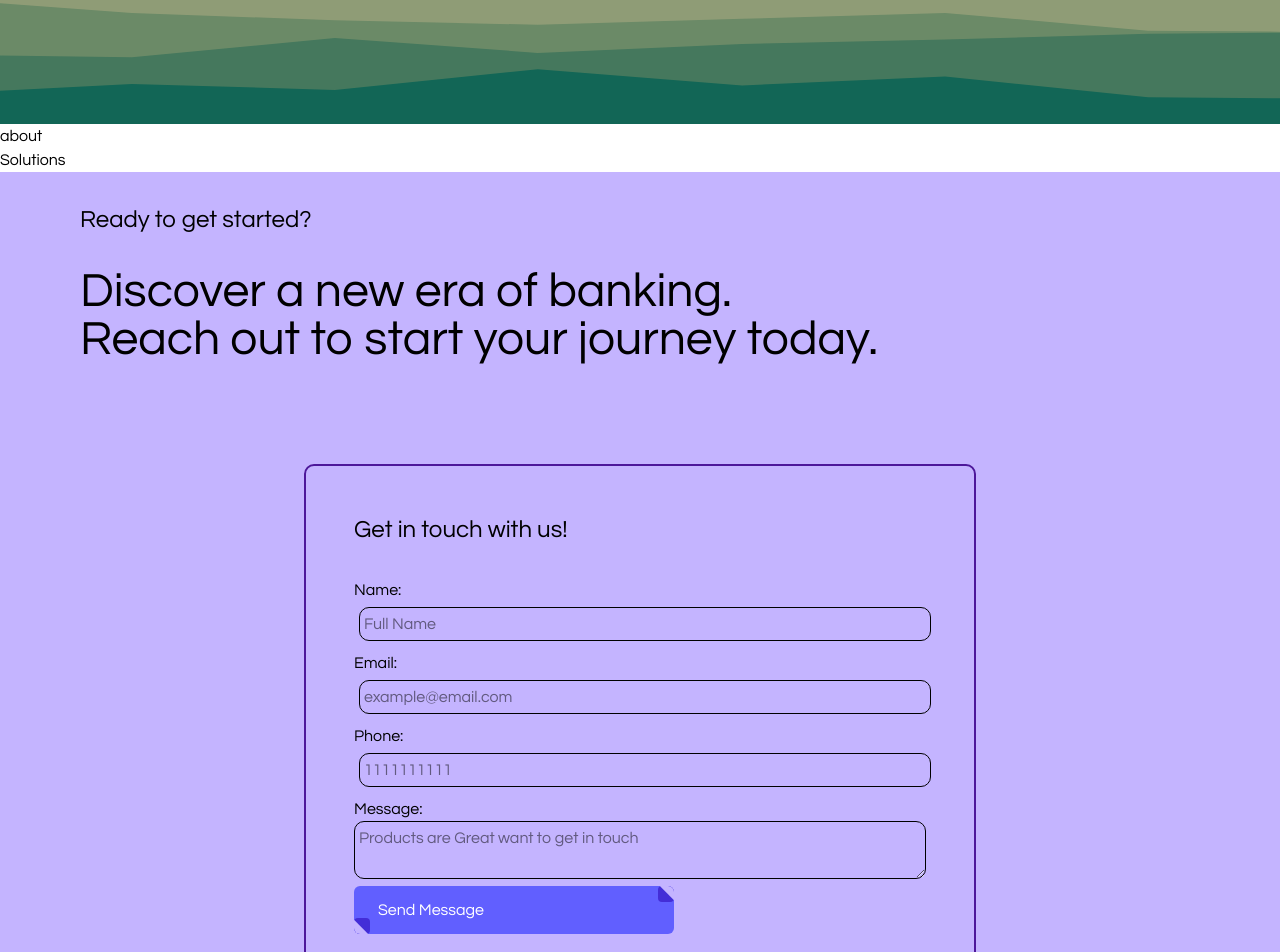
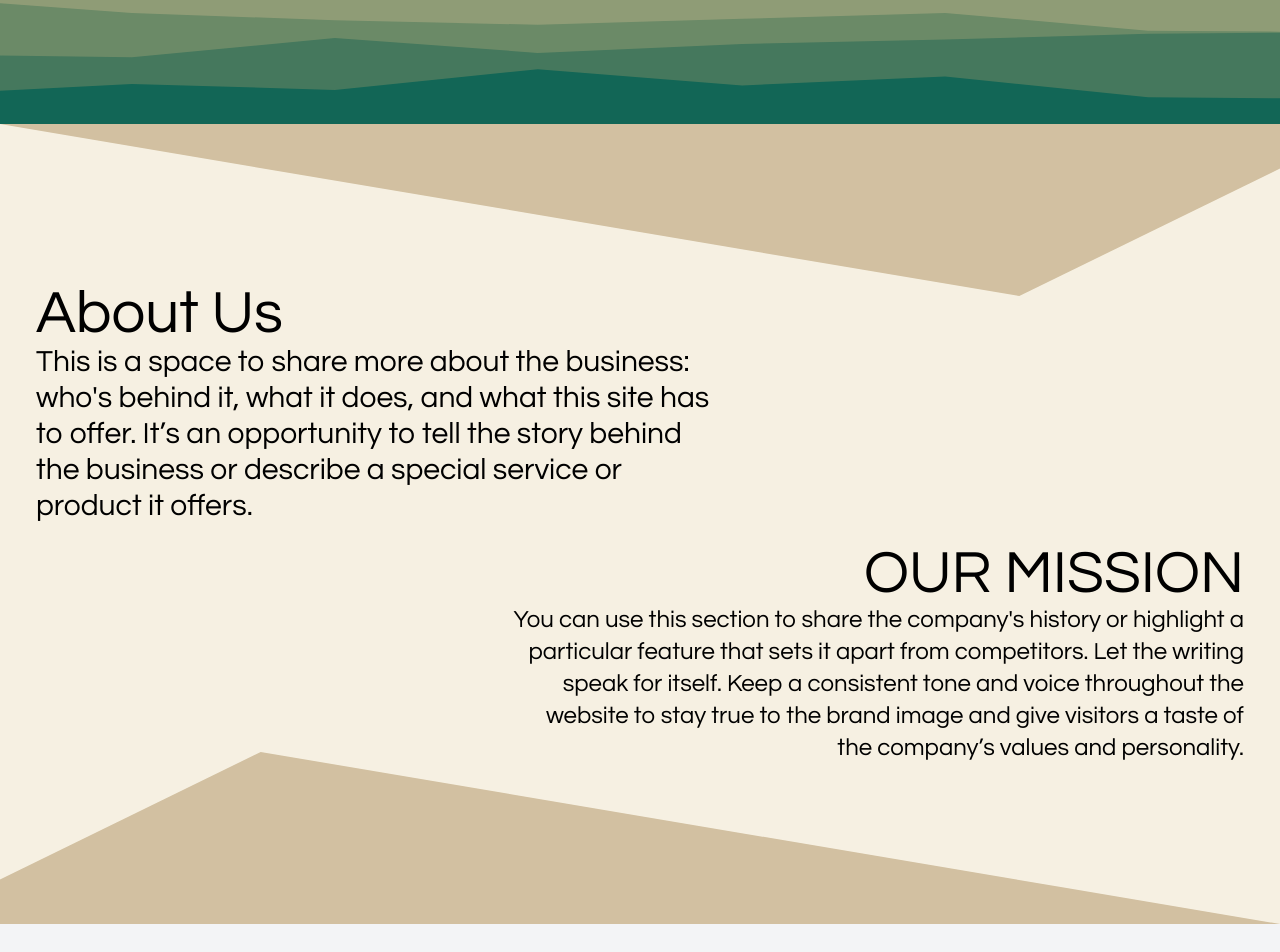
Before and after one commit to arnav7897/TRIGUN_robotics_web_demo, a React (Vite) app: page / in a window 1280 px wide. Shown: the part 740-1692 px from the top of the page. Built offline with nearby package versions, Linux system fonts and the light colour scheme.

Commit message:
about session completed

```diff
--- a/src/components/About.jsx
+++ b/src/components/About.jsx
@@ -1,7 +1,115 @@
 import React from "react";
+import './about.css';
+
+const teamMembers = [
+  {
+    name: "Elena Ramirez",
+    role: "Chief Executive Officer (CEO)",
+    image: "https://static.wixstatic.com/media/c837a6_abb6c69f34ab4975983c4fef1e6576ea~mv2.jpg",
+  },
+  {
+    name: "John Doe",
+    role: "Chief Technology Officer (CTO)",
+    image: "https://static.wixstatic.com/media/c837a6_abb6c69f34ab4975983c4fef1e6576ea~mv2.jpg",
+  },
+  {
+    name: "Jane Smith",
+    role: "Head of Marketing",
+    image: "https://static.wixstatic.com/media/c837a6_abb6c69f34ab4975983c4fef1e6576ea~mv2.jpg",
+  },
+  {
+    name: "Michael Brown",
+    role: "Lead Developer",
+    image: "https://static.wixstatic.com/media/c837a6_abb6c69f34ab4975983c4fef1e6576ea~mv2.jpg",
+  },
+  {
+    name: "Michael Brown",
+    role: "Lead Developer",
+    image: "https://static.wixstatic.com/media/c837a6_abb6c69f34ab4975983c4fef1e6576ea~mv2.jpg",
+  },
+  {
+    name: "Michael Brown",
+    role: "Lead Developer",
+    image: "https://static.wixstatic.com/media/c837a6_abb6c69f34ab4975983c4fef1e6576ea~mv2.jpg",
+  },
+  {
+    name: "Michael Brown",
+    role: "Lead Developer",
+    image: "https://static.wixstatic.com/media/c837a6_abb6c69f34ab4975983c4fef1e6576ea~mv2.jpg",
+  },
+];
 
 const About = () => {
-  return <div>about</div>;
+  return (
+    <>
+      {/* About Us Section */}
+      <section className="about w-full min-h-[100vh] spacer relative">
+        {/* Top SVG Divider */}
+        <div className="custom-shape-divider-top-1743265266">
+          <svg data-name="Layer 1" xmlns="http://www.w3.org/2000/svg" viewBox="0 0 1200 120" preserveAspectRatio="none">
+            <path d="M1200 0L0 0 892.25 114.72 1200 0z" className="shape-fill"></path>
+          </svg>
+        </div>
+
+        {/* Top Right Text */}
+        <div className="main-text-top-left mt-40 absolute left-9 text-left">
+          <div className="text-6xl">About Us</div>
+          <div className="text-3xl">
+            This is a space to share more about the business:<br />
+            who's behind it, what it does, and what this site has<br />
+            to offer. It’s an opportunity to tell the story behind <br />
+            the business or describe a special service or<br />
+            product it offers.
+          </div>
+        </div>
+
+        {/* Bottom Right Text */}
+        <div className="main-text-bottom-right absolute bottom-40 right-9 text-right">
+          <div className="text-6xl">OUR MISSION</div>
+          <div className="text-2xl">
+            You can use this section to share the company's history or highlight a<br />
+            particular feature that sets it apart from competitors. Let the writing <br />
+            speak for itself. Keep a consistent tone and voice throughout the<br />
+            website to stay true to the brand image and give visitors a taste of<br />
+            the company’s values and personality.
+          </div>
+        </div>
+
+        {/* Bottom SVG Divider */}
+        <div className="custom-shape-divider-bottom-1743265412">
+          <svg data-name="Layer 1" xmlns="http://www.w3.org/2000/svg" viewBox="0 0 1200 120" preserveAspectRatio="none">
+            <path d="M1200 0L0 0 892.25 114.72 1200 0z" className="shape-fill"></path>
+          </svg>
+        </div>
+      </section>
+
+      {/* Our Team Section */}
+      <section className="our-team min-h-auto spacer relative bg-gray-100 py-40">
+        <div className="text-center text-7xl">OUR TEAM</div>
+        <div className="text-4xl text-center mt-3.5 mb-9"> The Minds Behind TRIGUN</div>
+
+        {/* Team Members */}
+        <div className="team-flex flex flex-wrap w-full justify-evenly gap-50 mt-10">
+        {teamMembers.map((member, index) => (
+            <div
+              key={index}
+              className="member w-60 h-96 bg-black flex flex-col items-center justify-center text-white rounded-lg shadow-lg"
+            >
+              <img
+                className="w-full h-3/4 object-cover rounded-t-lg"
+                src={member.image}
+                alt={member.name}
+              />
+              <div className="p-3 text-center">
+                <p className="text-2xl font-bold">{member.name}</p>
+                <p className="text-lg">{member.role}</p>
+              </div>
+            </div>
+          ))}
+        </div>
+      </section>
+    </>
+  );
 };
 
 export default About;
--- a/src/components/Hero.jsx
+++ b/src/components/Hero.jsx
@@ -3,7 +3,7 @@ import './hero.css'
 import Loader from "./heroanimation";
 const Hero = () => {
   return<>
-  <section className="w-full h-screen bg-green-200 spacer layer5 flex">
+  <section className="w-full h-screen spacer layer5 flex">
       <div className=' mt-30'>
       <Loader />
       </div>
--- /dev/null
+++ b/src/components/about.css
@@ -0,0 +1,44 @@
+.custom-shape-divider-top-1743265266 {
+    position: absolute;
+    top: 0;
+    left: 0;
+    width: 100%;
+    overflow: hidden;
+    line-height: 0;
+}
+
+.custom-shape-divider-top-1743265266 svg {
+    position: relative;
+    display: block;
+    width: calc(107% + 1.3px);
+    height: 180px;
+}
+
+.custom-shape-divider-top-1743265266 .shape-fill {
+    fill: #D2C0A1;
+}
+.custom-shape-divider-bottom-1743265412 {
+    position: absolute;
+    bottom: 0;
+    left: 0;
+    width: 100%;
+    overflow: hidden;
+    line-height: 0;
+    transform: rotate(180deg);
+}
+
+.custom-shape-divider-bottom-1743265412 svg {
+    position: relative;
+    display: block;
+    width: calc(107% + 1.3px);
+    height: 180px;
+}
+
+.custom-shape-divider-bottom-1743265412 .shape-fill {
+    fill: #D2C0A1;
+}
+
+
+.about{
+    background-color: #F6F0E2 ;
+}
```
Also changed, not shown: src/components/navbar.css (+13 -0 lines), src/assets/triangleAsymmetrical.svg (added).
